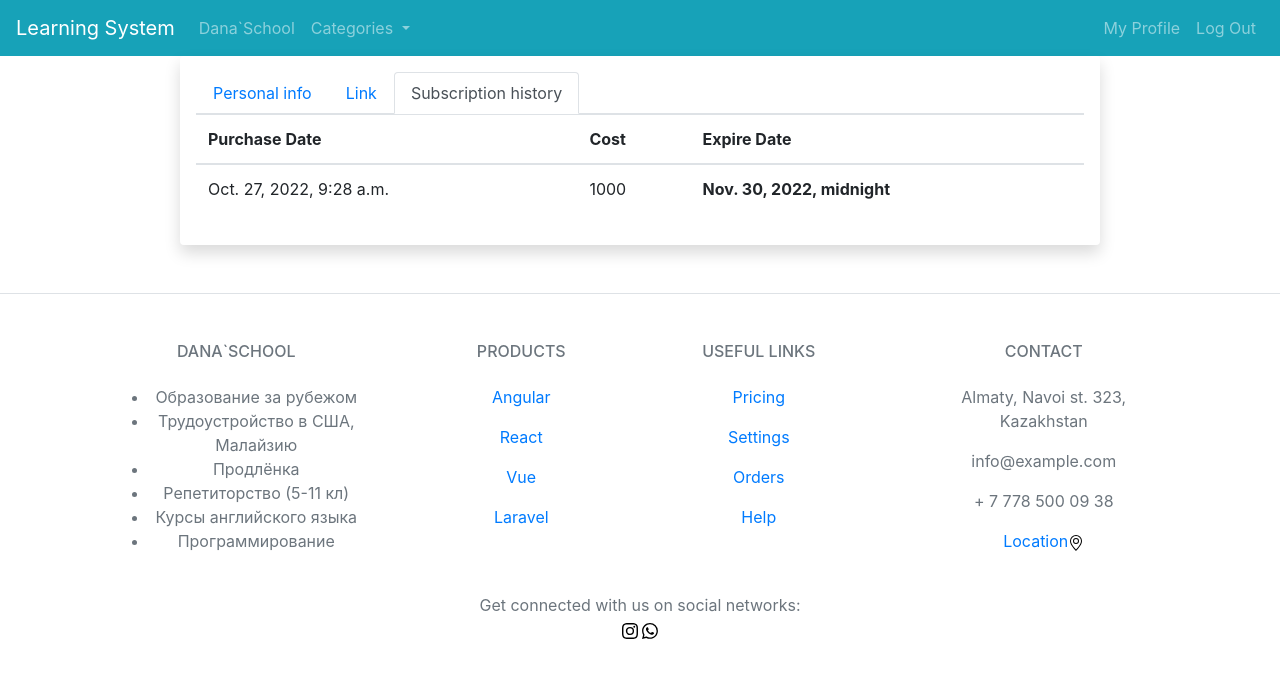
After one commit to AmeAya/deploytest, a Django app: page /learn_app/profile/subscriptionInfo in a window 1280 px wide. The commit adds this page. Shown: the top 678 px of the page. Run offline with Django 4.2, Linux system fonts and the light colour scheme; a user stored in the database is signed in; data comes from the database, SQL or seed files in the repository; both versions use the stored data as it was after the commit.

Commit message:
Update My Profile

```diff
--- a/learn_app/urls.py
+++ b/learn_app/urls.py
@@ -7,7 +7,8 @@ urlpatterns = [
     path('createUser/', createUser, name='create_user'),
     path('signUpUserInfo/', TemplateView.as_view(template_name='learn_app/registration_info.html'), name='sign_up_user_info'),
     path('createUserInfo/', createUserInfo, name='create_user_info'),
-    path('profile/', profile, name='profile'),
+    path('profile/info', profile, name='profile_info'),
+    path('profile/subscriptionInfo', subscriptionHistory, name='profile_sub_info'),
     path('logOut/', logOut, name='log_out'),
     path('signIn/', TemplateView.as_view(template_name='learn_app/login.html'), name='sign_in'),
     path('logIn/', logIn, name='log_in'),
--- a/learn_app/views.py
+++ b/learn_app/views.py
@@ -1,6 +1,7 @@
 from django.shortcuts import render, redirect
 from django.contrib.auth import logout
 from django.contrib.auth import authenticate, login
+from django.contrib.auth.decorators import login_required
 from .models import *
 
 # Create your views here.
@@ -40,6 +41,7 @@ def createUserInfo(request):
         user.save()
         return redirect(homeView)
 
+@login_required(login_url='sign_in')
 def profile(request):
     return render(request,
                   template_name='learn_app/profile.html',
@@ -79,3 +81,12 @@ def contentDetail(request, content_id):
                       'categories': Category.objects.order_by('title'),
                       'content': Content.objects.get(pk=content_id)
                            })
+
+@login_required(login_url='sign_in')
+def subscriptionHistory(request):
+    return render(request,
+                  template_name='learn_app/subscription_info.html',
+                  context={
+                      'categories': Category.objects.order_by('title'),
+                      'subscriptions': Subscription.objects.filter(user_id=request.user.pk),
+                  })
--- a/templates/learn_app/base.html
+++ b/templates/learn_app/base.html
@@ -47,7 +47,7 @@
                 <ul class="navbar-nav">
                     {% if user.is_authenticated %}
                         <li class="nav-item">
-                            <a class="nav-link" href="{% url 'profile' %}">My Profile<span class="sr-only">(current)</span></a>
+                            <a class="nav-link" href="{% url 'profile_info' %}">My Profile<span class="sr-only">(current)</span></a>
                         </li>
                         <li class="nav-item">
                             <a class="nav-link" href="{% url 'log_out' %}">Log Out<span class="sr-only">(current)</span></a>
--- a/templates/learn_app/content_detail.html
+++ b/templates/learn_app/content_detail.html
@@ -1,7 +1,7 @@
 {% extends 'learn_app/base.html' %}
 {% block content %}
     <h4 class="display-4 text-center">{{ content.title }}</h4>
-    <video style="max-width: 100%; max-height: 100%" controls preload="none">
+    <video style="max-width: 100%; max-height: 100%" controls preload="metadata">
         <source src="{{ content.video.url }}" type="video/mp4">
     </video>
     <br>
--- a/templates/learn_app/home.html
+++ b/templates/learn_app/home.html
@@ -12,6 +12,7 @@
             </div>
         {% endfor %}
     {% else %}
-
+        <br>
+        <h4 class="display-6">You have to Sign In or Sign Up to see content</h4>
     {% endif %}
 {% endblock content %}
--- /dev/null
+++ b/templates/learn_app/subscription_info.html
@@ -0,0 +1,40 @@
+{% extends 'learn_app/base.html' %}
+{% block content %}
+
+    <ul class="nav nav-tabs">
+        <li class="nav-item">
+            <a class="nav-link" aria-current="page" href="{% url 'profile_info' %}">Personal info</a>
+        </li>
+        <li class="nav-item">
+            <a class="nav-link" href="#">Link</a>
+        </li>
+        <li class="nav-item">
+            <a class="nav-link active" href="{% url 'profile_sub_info' %}">Subscription history</a>
+        </li>
+    </ul>
+
+    {% if subscriptions %}
+        <table class="table">
+            <thead>
+                <tr>
+                    <th scope="col">Purchase Date</th>
+                    <th scope="col">Cost</th>
+                    <th scope="col">Expire Date</th>
+                </tr>
+            </thead>
+            <tbody>
+                {% for sub in subscriptions %}
+                    <tr>
+                        <td>{{ sub.purchase_time }}</td>
+                        <td>{{ sub.cost }}</td>
+                        <th>{{ sub.expire_date }}</th>
+                    </tr>
+                {% endfor %}
+            </tbody>
+        </table>
+    {% else %}
+        <br>
+        <h4 class="display-6">You don`t have any subscriptions</h4>
+    {% endif %}
+
+{% endblock content %}
```
Also changed, not shown: DanaSchool/settings.py (+4 -4 lines), templates/learn_app/profile.html (+11 -1 lines), db.sqlite3, static/images/static/images/django_logo.png (deleted), static/images/static/images/logo_with_title_light_HlakHCd_Ugejbud.jpeg (deleted).
